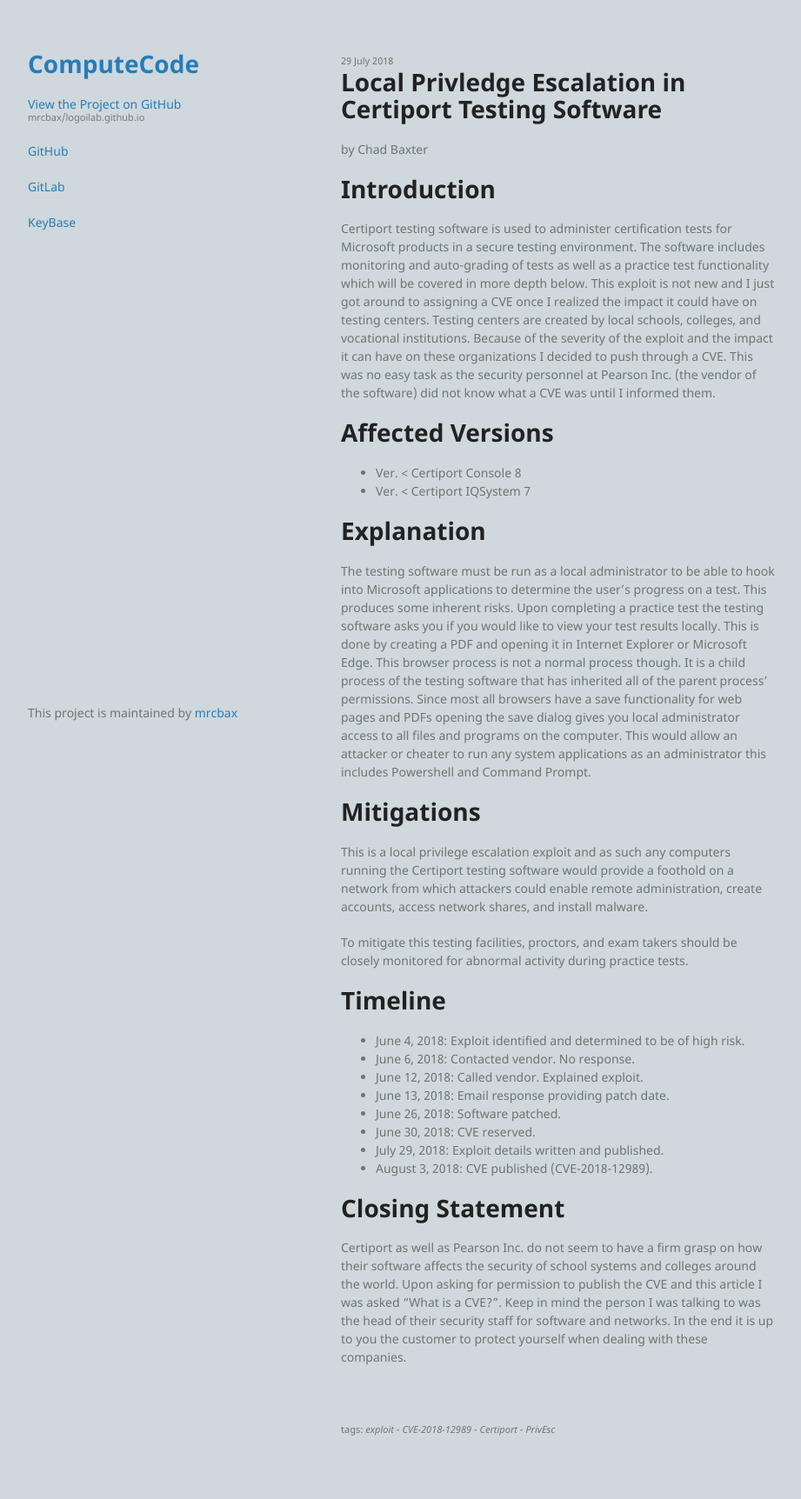
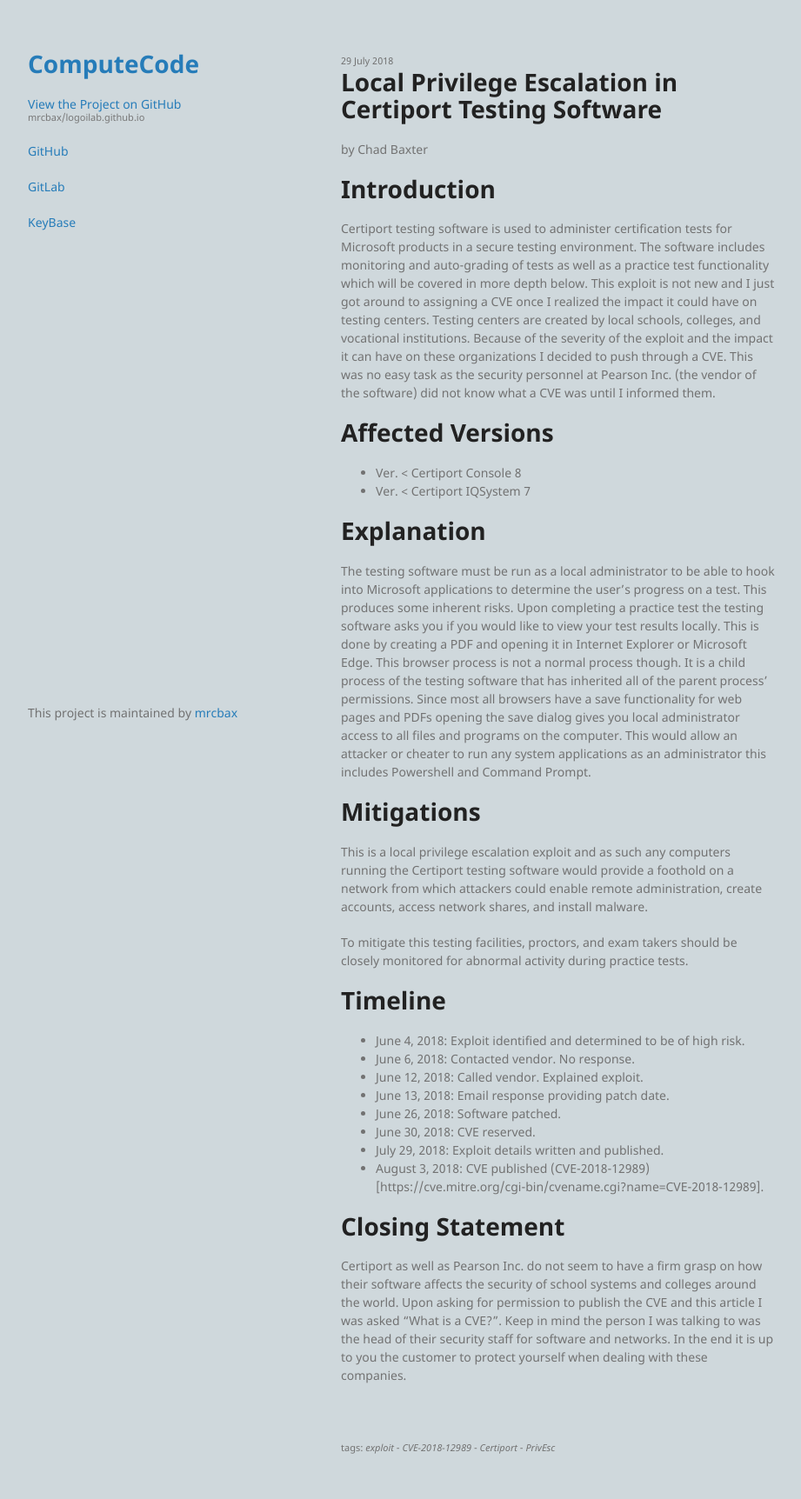
Before and after one commit to mrcbax/logoilab.github.io, a Jekyll site: the page built from 2018-07-29_1.md, in a window 1280 px wide. Shown: the whole page at 87% size, without its empty margins (178-1099 px from the left). Built offline with Jekyll 4.4.1, drawn with Linux system fonts in a browser that asks for light colours; the repository's description, which GitHub fills in, is left out; before the commit the page ends 1703 px from its top, so only the background shows below that.

Commit message:
Update 2018-07-29_1.md

```diff
--- a/2018-07-29_1.md
+++ b/2018-07-29_1.md
@@ -1,6 +1,6 @@
 ---
 layout: post
-title: Local Privledge Escalation in Certiport Testing Software
+title: Local Privilege Escalation in Certiport Testing Software
 author: Chad Baxter
 date: 2018-07-29
 tags: ["exploit", "CVE-2018-12989", "Certiport", "PrivEsc"]
@@ -34,7 +34,7 @@ To mitigate this testing facilities, proctors, and exam takers should be closely
 - June 26, 2018:   Software patched.
 - June 30, 2018:   CVE reserved.
 - July 29, 2018:   Exploit details written and published.
-- August 3, 2018:  CVE published (CVE-2018-12989).
+- August 3, 2018:  CVE published (CVE-2018-12989)[https://cve.mitre.org/cgi-bin/cvename.cgi?name=CVE-2018-12989].
 
 # Closing Statement
 
```
